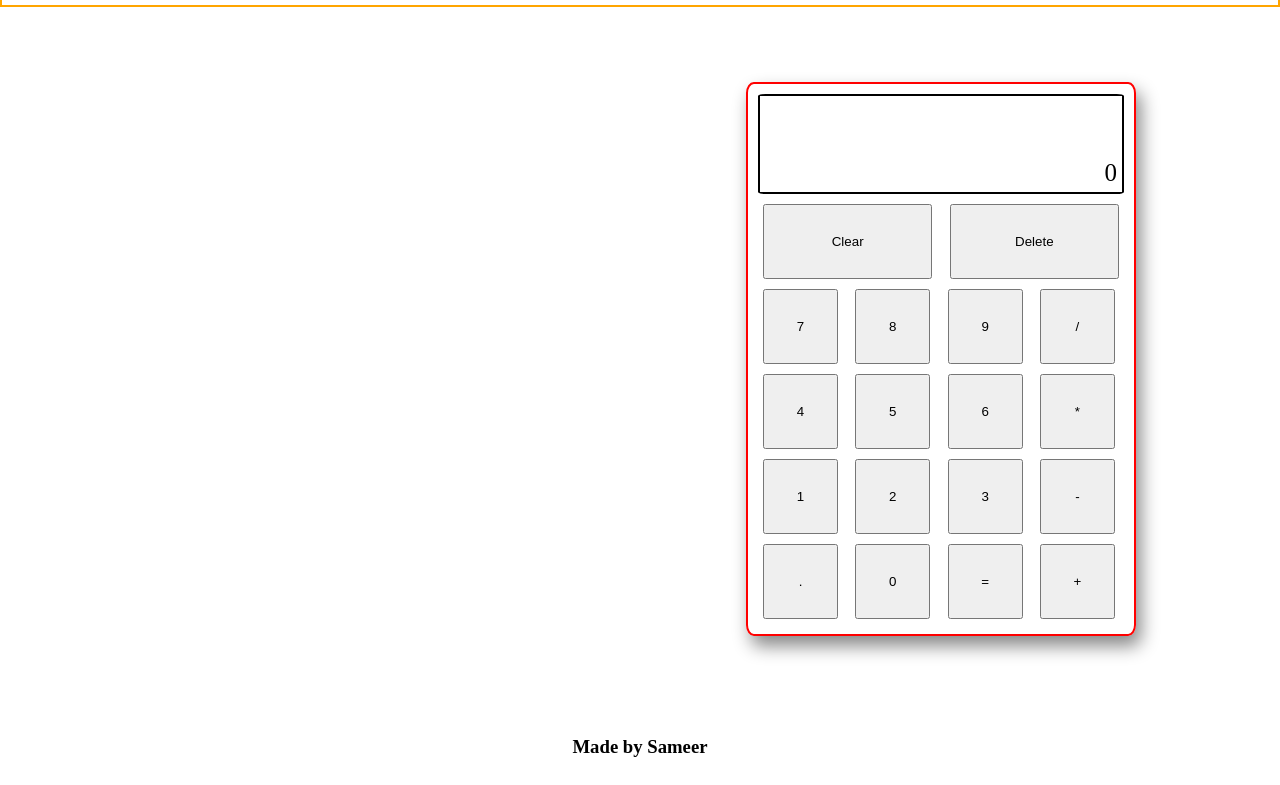
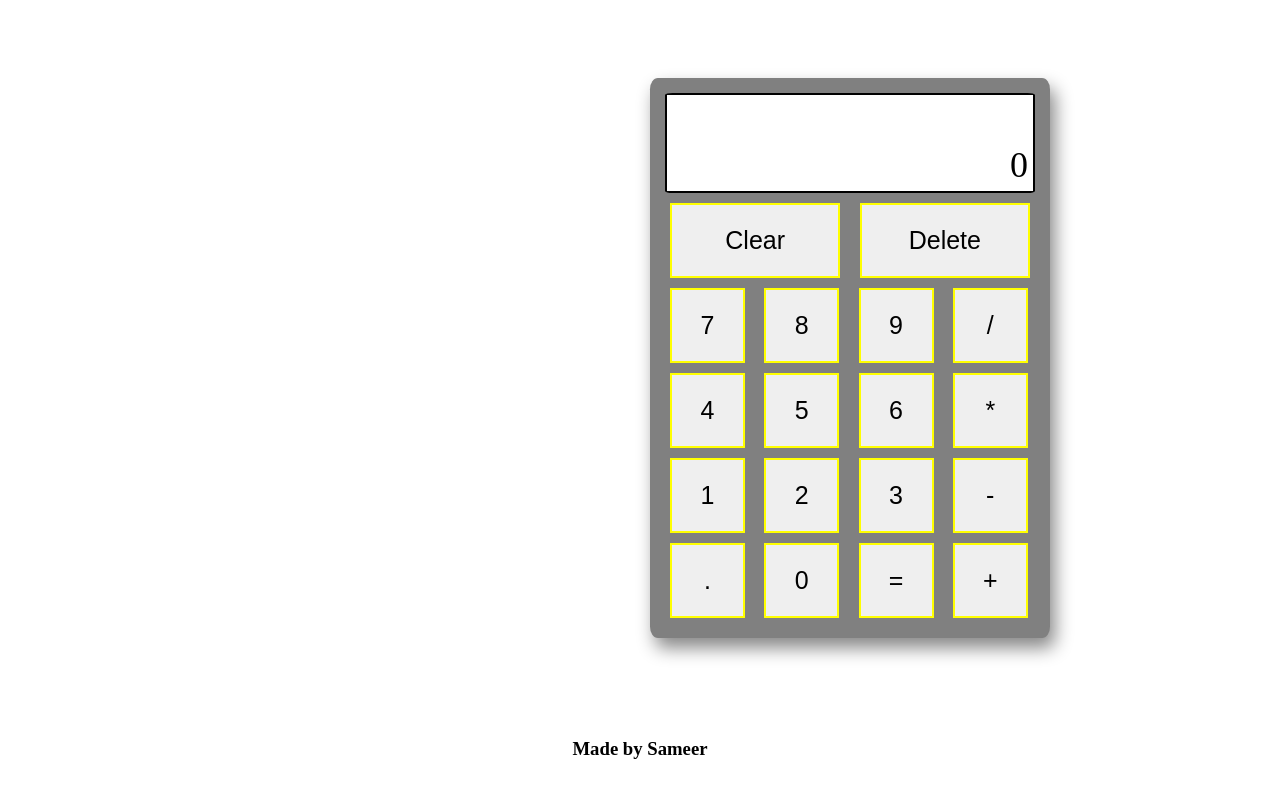
Before and after one commit to desi-angel/calculator, a plain HTML site: page index.html in a window 1280 px wide. Shown: the part 122-907 px from the top of the page. Drawn offline with Linux system fonts and the light colour scheme.

Commit message:
Resolve minor inconsistencies in operations. Add a few CSS

```diff
--- a/app.js
+++ b/app.js
@@ -106,11 +106,13 @@ function clearScreen(){
     secondNumber = '';
     currentOperator = '';
     number = '';
+    decimalEnabled = true;
 
 }
 function deleteItem(){
 
-    //const item = display2.textContent.charAt(display2.textContent.length -1);
+    const item = display2.textContent.charAt(display2.textContent.length -1);
+    if (item === '.') decimalEnabled = true;
     display2.textContent = display2.textContent.slice(0, display2.textContent.length-1);
     number = number.slice(0,number.length-1);
 }
--- a/style.css
+++ b/style.css
@@ -13,7 +13,6 @@ body{
 header{
     padding: 50px 50px 20px 50px;
     text-align: center;
-    border: 2px solid orange;
 }
 h1{
     font-size: 48px;
@@ -23,20 +22,20 @@ footer{
     text-align: center;
 }
 .main-container{
-    border: 2px solid red;
-    width: 390px;
+    background-color: grey;
+    width: 400px;
     margin: 100px;
     display: flex;
     flex-wrap: wrap;
-    gap: 2%;
-    padding: 10px;
-    margin: 75px 746px 75px 746px;
+    gap: 2.5%;
+    padding: 15px;
+    margin: 75px 650px 75px 650px;
     box-shadow: 5px 10px 18px #888888;
     border-radius: 2%;
 }
 #screen{
     margin-bottom: 5px;
-    width: 390px;
+    width: 400px;
     height: 100px;
     border: 2px solid black;
     text-align: right;
@@ -47,6 +46,7 @@ footer{
     display: flex;
     flex-direction: column;
     justify-content: space-between;
+    background-color: white;
 }
 
 
@@ -54,8 +54,15 @@ button{
     width: 75px;
     height: 75px;
     margin: 5px;
+    font-size: 25px;
+   border: 2px solid yellow;
+
 }
 #clear, #delete{
     flex-grow: 1;
     width: 150px;
 }
+
+#text-2 {
+    font-size: 36px;
+}
```
